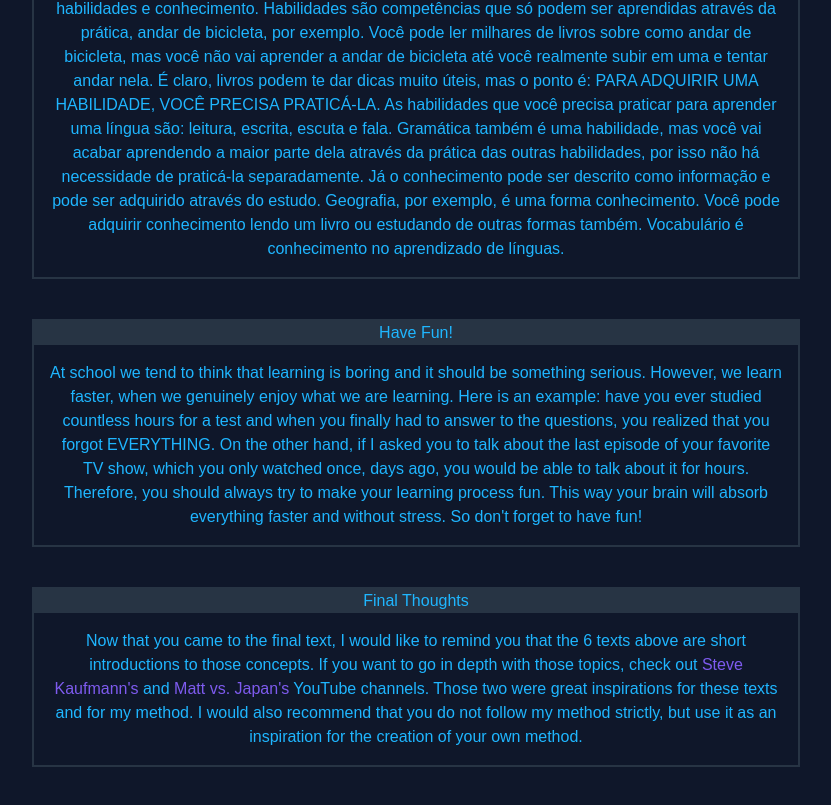
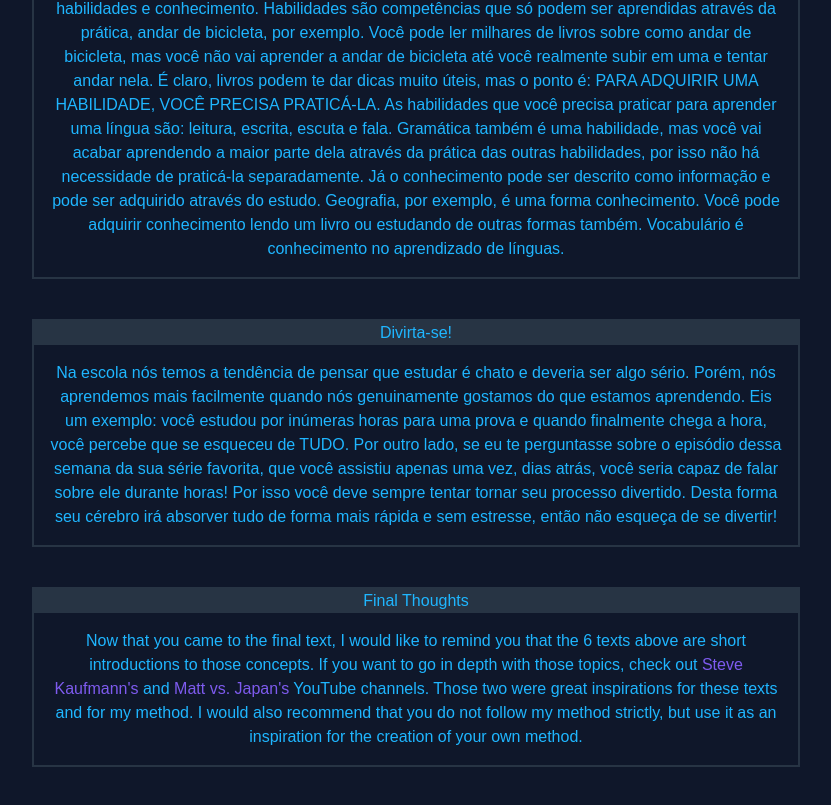
Before and after one commit to henriquerubido1/my-method, a React (Vite) app: page /pt/mindset in a window 1280 px wide. Shown: the part 1449-2254 px from the top of the page, without its empty margins (224-1055 px from the left). Built offline with nearby package versions, Linux system fonts and the light colour scheme.

Commit message:
mindset translation to pt, part 6

```diff
--- a/src/components/Mindset6.jsx
+++ b/src/components/Mindset6.jsx
@@ -5,7 +5,7 @@ function Mindset6() {
 		<div className="w-3/5 border-solid border-2 border-gray-dark">
 			<h3 className="bg-gray-dark mb-3">Have Fun!</h3>
 			{ /* eslint-disable-next-line react/no-unescaped-entities */ }
-			<p className="m-4">At school we tend to think that learning is boring and it should be something serious. However, we learn faster, when we genuinely enjoy what we are learning. Here is an example: have you ever studied countless hours for a test and when you finally had to answer to the questions, you realized that you forgot EVERYTHING. On the other hand, if I asked you to talk about the last episode of your favorite TV show, which you only watched once, days ago, you would be able to talk about it for hours. Therefore, you should always try to make your learning process fun. This way your brain will absorb everything faster and without stress. So don't forget to have fun!</p>
+			<p className="m-4">At school we tend to think that learning is boring and it should be something serious. However, we learn faster when we genuinely enjoy what we are learning. Here is an example: have you ever studied countless hours for a test and when you finally had to answer to the questions, you realized that you forgot EVERYTHING. On the other hand, if I asked you to talk about this week's episode of your favorite TV show, which you only watched once, days ago, you would be able to talk about it for hours! Therefore, you should always try to make your learning process fun. This way your brain will absorb everything faster and without stress. So don't forget to have fun!</p>
 		</div>
 	);
 }
--- /dev/null
+++ b/src/components/Mindset6pt.jsx
@@ -0,0 +1,13 @@
+import React from 'react';
+
+function Mindset6pt() {
+	return (
+		<div className="w-3/5 border-solid border-2 border-gray-dark">
+			<h3 className="bg-gray-dark mb-3">Divirta-se!</h3>
+			{ /* eslint-disable-next-line react/no-unescaped-entities */ }
+			<p className="m-4">Na escola nós temos a tendência de pensar que estudar é chato e deveria ser algo sério. Porém, nós aprendemos mais facilmente quando nós genuinamente gostamos do que estamos aprendendo. Eis um exemplo: você estudou por inúmeras horas para uma prova e quando finalmente chega a hora, você percebe que se esqueceu de TUDO. Por outro lado, se eu te perguntasse sobre o episódio dessa semana da sua série favorita, que você assistiu apenas uma vez, dias atrás, você seria capaz de falar sobre ele durante horas! Por isso você deve sempre tentar tornar seu processo divertido. Desta forma seu cérebro irá absorver tudo de forma mais rápida e sem estresse, então não esqueça de se divertir!</p>
+		</div>
+	);
+}
+
+export default Mindset6pt;
--- a/src/pages/MindsetPt.jsx
+++ b/src/pages/MindsetPt.jsx
@@ -5,7 +5,7 @@ import Mindset2pt from '../components/Mindset2pt';
 import Mindset3pt from '../components/Mindset3pt';
 import Mindset4pt from '../components/Mindset4pt';
 import Mindset5pt from '../components/Mindset5pt';
-import Mindset6 from '../components/Mindset6';
+import Mindset6pt from '../components/Mindset6pt';
 import FinalThoughts from '../components/FinalThoughts';
 
 function MindsetPt() {
@@ -29,7 +29,7 @@ function MindsetPt() {
 				<Mindset5pt />
 			</div>
 			<div className="flex justify-center mb-10">
-				<Mindset6 />
+				<Mindset6pt />
 			</div>
 			<div className="flex justify-center mb-10">
 				<FinalThoughts />
```
